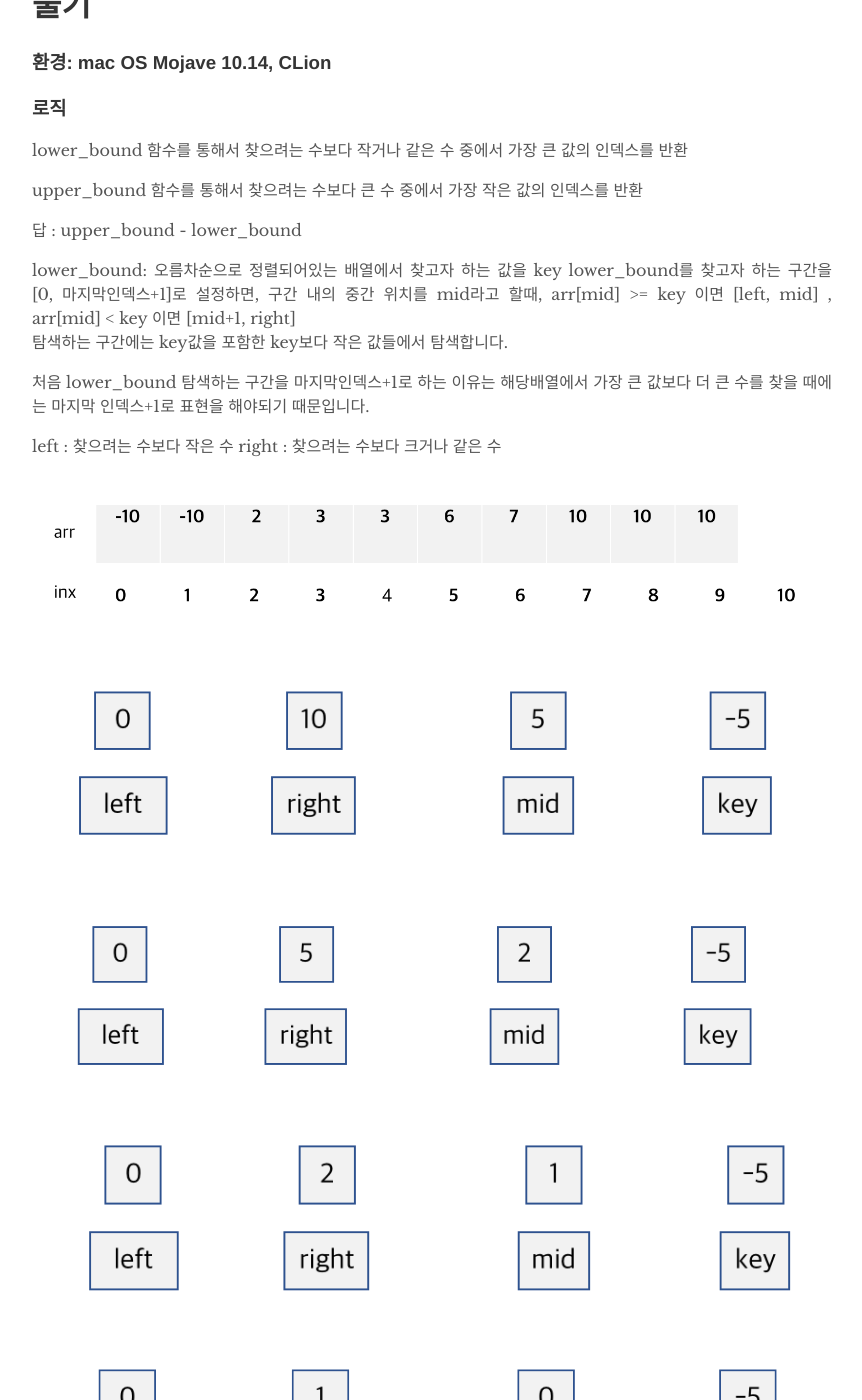
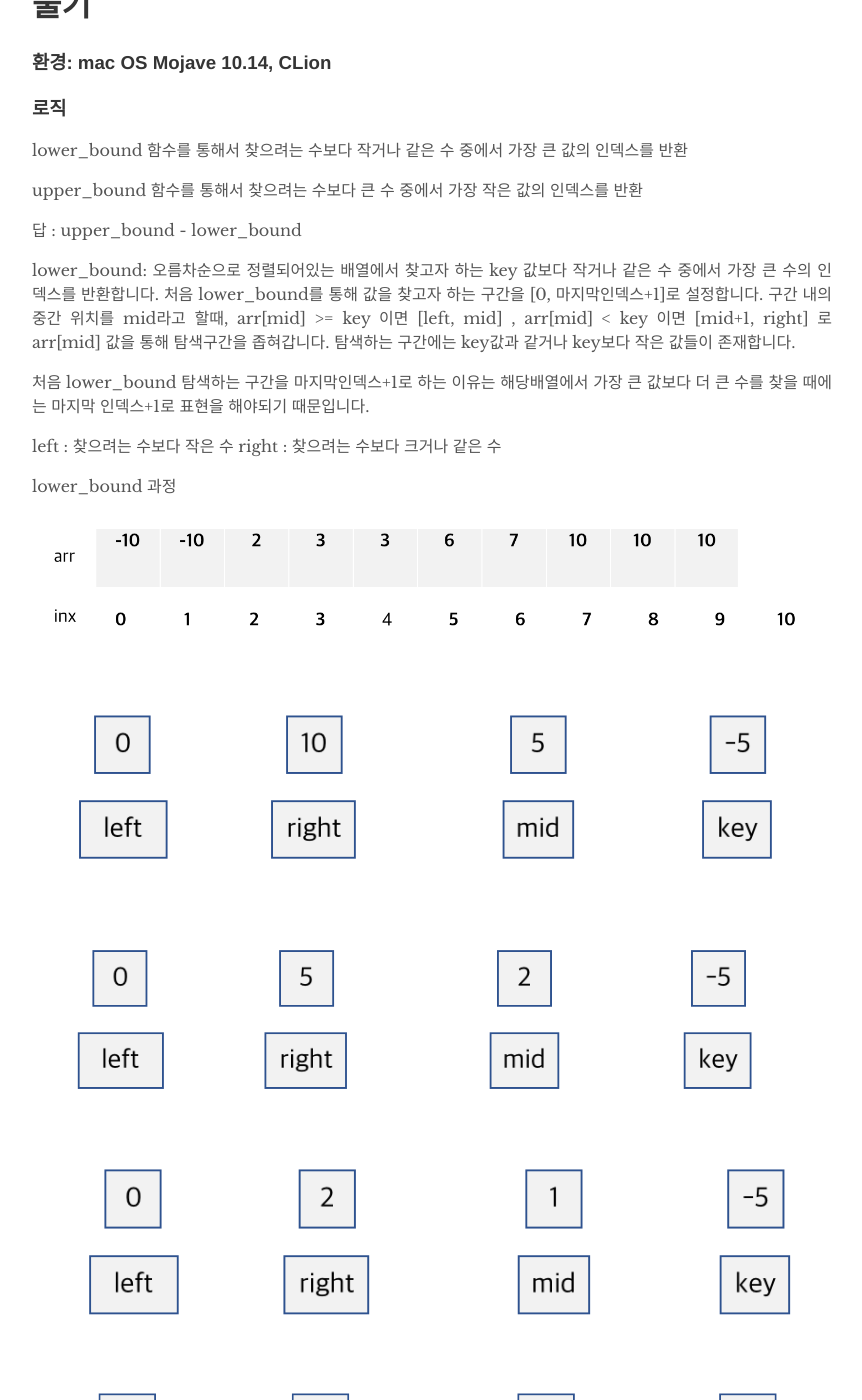
Before and after one commit to yobs0814/yobs0814.github.io, a Jekyll site: the page built from _posts/2018-11-29-BOJ18016.md, in a window 1280 px wide and 1400 px high, scrolled down 539 px. Shown: the whole window, without its empty margins (208-1070 px from the left). Built offline with Jekyll 4.4.1, drawn with Linux system fonts in a browser that asks for light colours; comment, search, counter and statistics services are not loaded; some of the changed text lies outside the part shown.

Commit message:
source up

```diff
--- a/_posts/2018-11-29-BOJ18016.md
+++ b/_posts/2018-11-29-BOJ18016.md
@@ -20,10 +20,10 @@ upper_bound 함수를 통해서 찾으려는 수보다 큰 수 중에서 가장
 
 
 lower_bound:
-오름차순으로 정렬되어있는 배열에서 찾고자 하는 값을 key
-lower_bound를 찾고자 하는 구간을 [0, 마지막인덱스+1]로 설정하면, 구간 내의 중간 위치를 mid라고 할때,
-arr[mid] >= key 이면 [left, mid] , arr[mid] < key 이면 [mid+1, right]
-탐색하는 구간에는 key값을 포함한 key보다 작은 값들에서 탐색합니다.
+오름차순으로 정렬되어있는 배열에서 찾고자 하는 key 값보다 작거나 같은 수 중에서 가장 큰 수의 인덱스를 반환합니다.
+처음 lower_bound를 통해 값을 찾고자 하는 구간을 [0, 마지막인덱스+1]로 설정합니다. 구간 내의 중간 위치를 mid라고 할때,
+arr[mid] >= key 이면 [left, mid] , arr[mid] < key 이면 [mid+1, right] 로 arr[mid] 값을 통해
+탐색구간을 좁혀갑니다. 탐색하는 구간에는 key값과 같거나 key보다 작은 값들이 존재합니다.
 
 처음 lower_bound 탐색하는 구간을 마지막인덱스+1로 하는 이유는 해당배열에서 가장 큰 값보다 더 큰 수를 찾을 때에는
 마지막 인덱스+1로 표현을 해야되기 때문입니다.
@@ -31,13 +31,15 @@ arr[mid] >= key 이면 [left, mid] , arr[mid] < key 이면 [mid+1, right]
 left : 찾으려는 수보다 작은 수
 right : 찾으려는 수보다 크거나 같은 수
 
+lower_bound 과정
 ![1](/img/10816_1.png)
 ![2](/img/10816_2.png)
 ![3](/img/10816_3.png)
 ![4](/img/10816_4.png)
 ![5](/img/10816_5.png)
+right는 항상 key값보다 크거나 같은 수로 유지됩니다.
 
-lower_bound는 이렇게 작거나 같은 수중 가장 큰 값으로 범위를 좁혀간다.
+lower_bound는 이렇게 작거나 같은 수중 가장 큰 값으로 범위를 좁혀가요.
 
 ~~~c++
         if( nums[mid] <= num) { <- lower_bound
@@ -51,7 +53,10 @@ upper_bound는
 left : 찾으려는 수보다 작거나 같은 수
 right : 찾으려는 수보다 큰 수
 
-left, right의 변수의 의미에 차이가 있습니다.
+그래서 left에는 key값도 포함합니다.
+right값은 항상 key값보다 크고요.
+
+lower_bound와 left, right의 변수의 의미에 차이가 있습니다.
 
 이분탐색, lower_bound, upper_bound에서는 이렇게 left, right 변수의 의미를 명확히 두는게 중요합니다.
 
```
